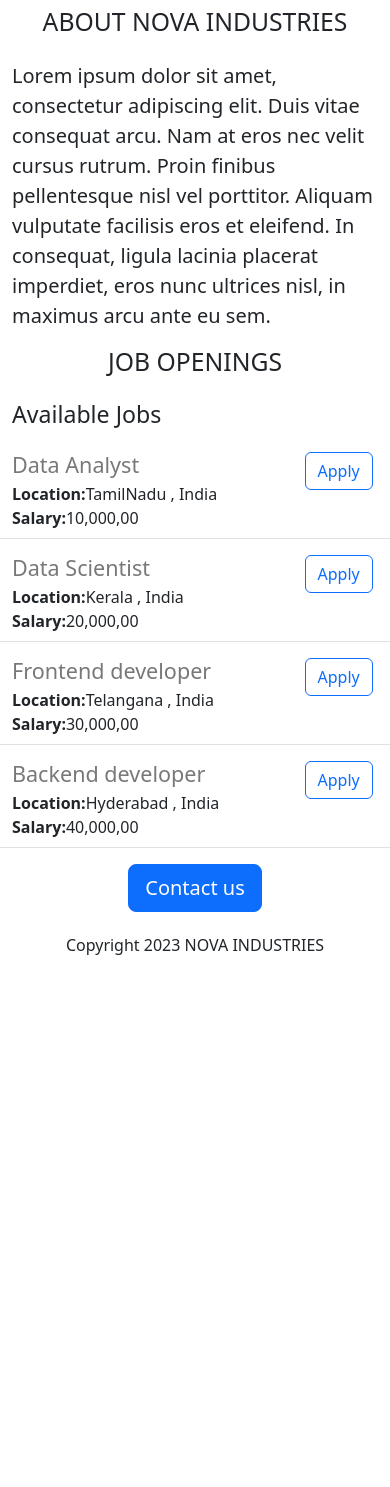
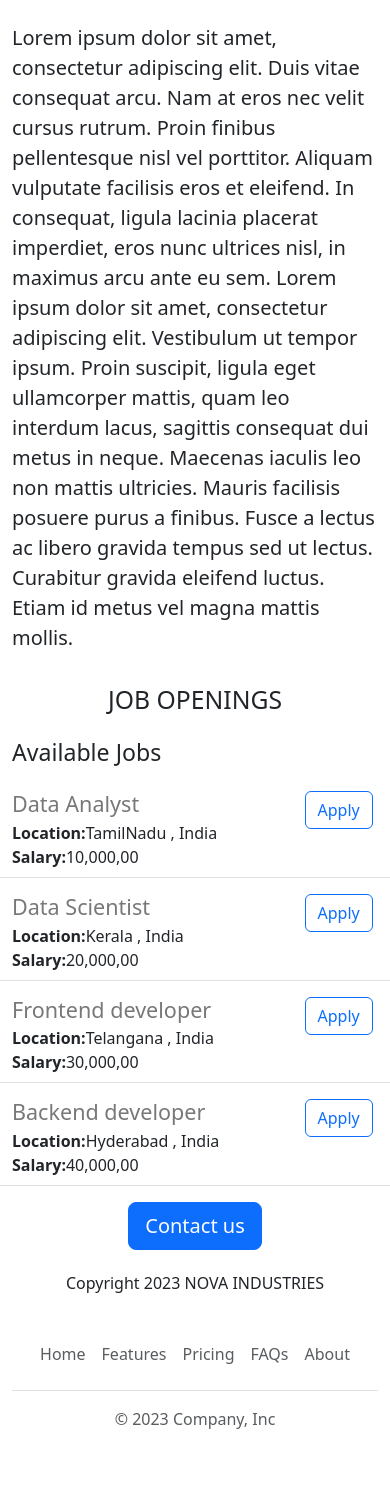
Before and after one commit to Praveen7805/sample-begining-website, a Flask app: page / in a window 390 px wide. Shown: the part 498-1985 px from the top of the page. Before the commit the page ends 1453 px from the top, so only its background shows below. Run offline with Flask 3, Linux system fonts and the light colour scheme.

Commit message:
added  footer

```diff
--- /dev/null
+++ b/templates/footer.html
@@ -0,0 +1,12 @@
+<div class="container">
+  <footer class="py-3 my-4">
+    <ul class="nav justify-content-center border-bottom pb-3 mb-3">
+      <li class="nav-item"><a href="#" class="nav-link px-2 text-body-secondary">Home</a></li>
+      <li class="nav-item"><a href="#" class="nav-link px-2 text-body-secondary">Features</a></li>
+      <li class="nav-item"><a href="#" class="nav-link px-2 text-body-secondary">Pricing</a></li>
+      <li class="nav-item"><a href="#" class="nav-link px-2 text-body-secondary">FAQs</a></li>
+      <li class="nav-item"><a href="#" class="nav-link px-2 text-body-secondary">About</a></li>
+    </ul>
+    <p class="text-center text-body-secondary">&copy; 2023 Company, Inc</p>
+  </footer>
+</div>
--- a/templates/home.html
+++ b/templates/home.html
@@ -10,16 +10,24 @@
         height: 360px;
         width: 100%;
         object-fit:cover;
+        margin-bottom:16px;
       }
     </style>
   </head>
   <body>
     {% include 'nav.html' %}
+     <img  class="img-fluid" id="banner" src="https://sample-begining-website-1--praveenmarimuth.repl.co/static/banner.jpg" >
     <div class="container">
     <h1 class="text-center mt-2 mb-4">{{company_name}}</h1>
-      <img  class="img-fluid" id="banner" src="https://sample-begining-website-1--praveenmarimuth.repl.co/static/banner.jpg" >
-    <h2 class="text-center mt-4 mb-4">ABOUT NOVA INDUSTRIES</h2>
-    <p class="lead">Lorem ipsum dolor sit amet, consectetur adipiscing elit. Duis vitae consequat arcu. Nam at eros nec velit cursus rutrum. Proin finibus pellentesque nisl vel porttitor. Aliquam vulputate facilisis eros et eleifend. In consequat, ligula lacinia placerat imperdiet, eros nunc ultrices nisl, in maximus arcu ante eu sem.</p>
+      <div class="row" style="margin-bottom:16px">
+        <div class="col-md-6">
+    <p class="lead">Lorem ipsum dolor sit amet, consectetur adipiscing elit. Duis vitae consequat arcu. Nam at eros nec velit cursus rutrum. Proin finibus pellentesque nisl vel porttitor. Aliquam vulputate facilisis eros et eleifend. In consequat, ligula lacinia placerat imperdiet, eros nunc ultrices nisl, in maximus arcu ante eu sem.
+    Lorem ipsum dolor sit amet, consectetur adipiscing elit. Vestibulum ut tempor ipsum. Proin suscipit, ligula eget ullamcorper mattis, quam leo interdum lacus, sagittis consequat dui metus in neque. Maecenas iaculis leo non mattis ultricies. Mauris facilisis posuere purus a finibus. Fusce a lectus ac libero gravida tempus sed ut lectus. Curabitur gravida eleifend luctus. Etiam id metus vel magna mattis mollis.</p>
+        </div>
+        <div class="d-none d-md-block col-md-6">
+        <img src="/static/working.jpg" style="width:640px; height:300px; border-radius:4px;">
+        </div>
+      </div>
       <h2 class="text-center">JOB OPENINGS</h2>
       <h3 class="mt-4 mb-4">Available Jobs</h3>
       <div>
@@ -33,5 +41,6 @@
         <h6 class="mt-4">Copyright 2023 NOVA INDUSTRIES</h6>
       </div>
   </div>
+    {% include 'footer.html'%}
   </body>
 </html>
```
Also changed, not shown: templates/nav.html (+9 -33 lines), static/logo.svg (added), 1 other file.
